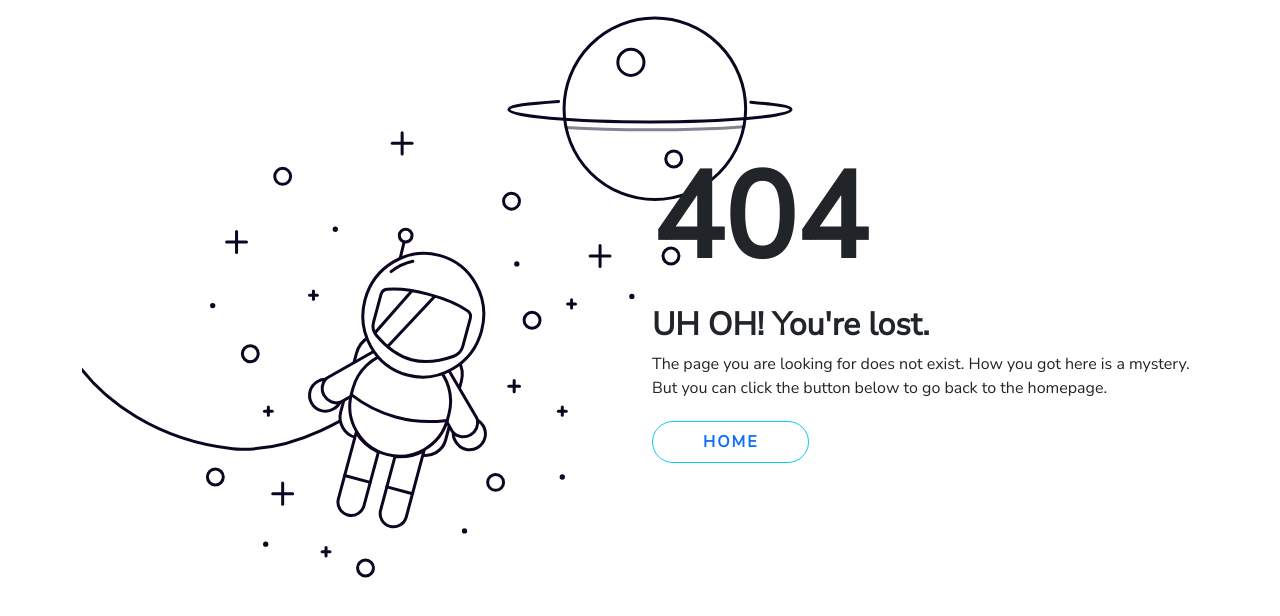
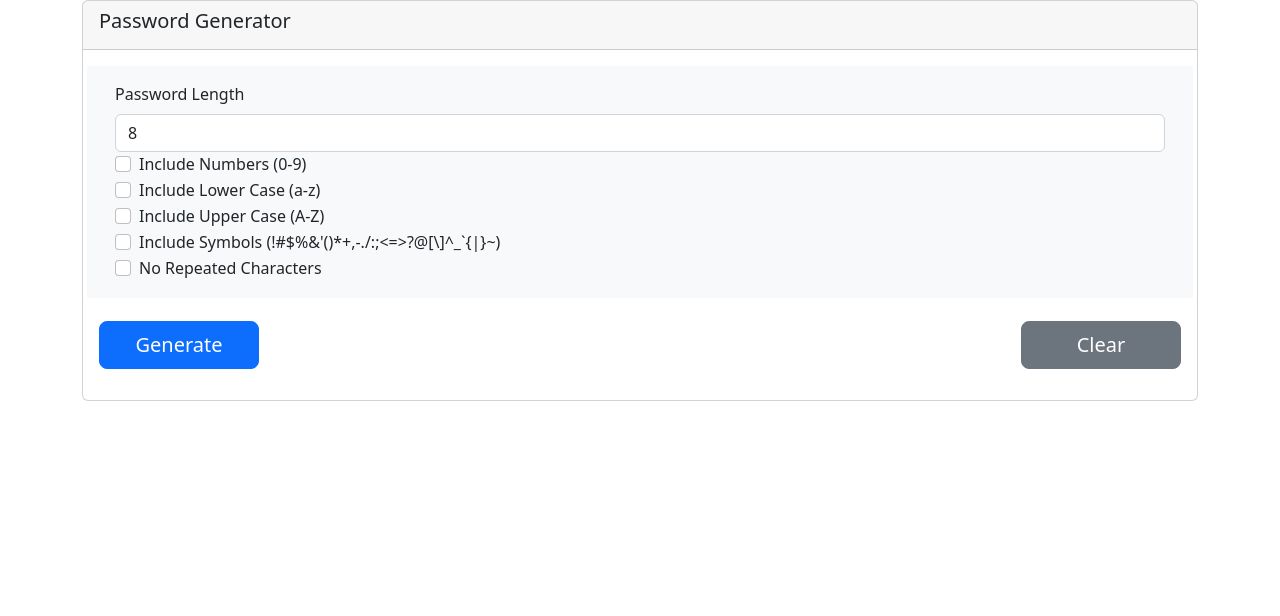
Before and after one commit to dev363/nextjs-project, a Next.js app: page /calculators/password-generator in a window 1280 px wide. Before the commit this address had no page. Shown: the top 616 px of the page. Built offline with nearby package versions, Linux system fonts and the light colour scheme.

Commit message:
Generate Password Done

```diff
--- a/package.json
+++ b/package.json
@@ -12,6 +12,8 @@
     "bootstrap": "^5.2.3",
     "eslint": "8.38.0",
     "eslint-config-next": "13.3.0",
+    "generate-password": "^1.7.0",
+    "moment": "^2.29.4",
     "next": "13.3.0",
     "react": "18.2.0",
     "react-bootstrap": "^2.7.4",
--- /dev/null
+++ b/src/components/common/CopyToClipboard.js
@@ -0,0 +1,17 @@
+import { useState } from "react";
+import { Button } from "react-bootstrap";
+
+const CopyToClipboard = ({ value }) => {
+  const [copy, setCopy] = useState(false);
+  const copyText = () => {
+    setCopy(!copy);
+    let copyThis = !copy ? value : "";
+    navigator.clipboard.writeText(copyThis);
+  };
+  return (
+    <Button size="sm" onClick={(e) => copyText()} >
+      {copy ? "Copied" : "Copy"}
+    </Button>
+  );
+};
+export default CopyToClipboard;
--- /dev/null
+++ b/src/components/password-generator/index.js
@@ -0,0 +1,226 @@
+import { getHours } from "actions/TimeActions";
+import moment from "moment";
+import { Fragment, useEffect, useState } from "react";
+import {
+  Card,
+  Container,
+  Form,
+  Badge,
+  Row,
+  Col,
+  Button,
+  ProgressBar,
+} from "react-bootstrap";
+import generator from "generate-password";
+import CopyToClipboard from "components/common/CopyToClipboard";
+
+export default () => {
+  const [passwordLength, setPasswordlength] = useState(8);
+  const [enableNumber, setEnableNumber] = useState(false);
+  const [enableSymbols, setEnableSymbols] = useState(false);
+  const [enableLowercase, setEnableLowercase] = useState(false);
+  const [enableUppercase, setEnableUppercase] = useState(false);
+  const [excludeSimilarCharacters, setExcludeSimilarCharacters] =
+    useState(false);
+
+  const [isSubmit, setIsSubmit] = useState(false);
+  const [result, setResult] = useState(null);
+  const [error, setError] = useState(null);
+
+  useEffect(() => {
+    isSubmit && generatePasswords();
+    console.log(result);
+  }, [
+    passwordLength,
+    enableNumber,
+    enableNumber,
+    enableSymbols,
+    enableLowercase,
+    enableUppercase,
+    excludeSimilarCharacters,
+  ]);
+
+  const resetCalculator = (e) => {
+    e.preventDefault();
+    setPasswordlength(8);
+    setEnableNumber(false);
+    setEnableSymbols(false);
+    setEnableLowercase(false);
+    setEnableUppercase(false);
+    setExcludeSimilarCharacters(false);
+    setResult(null);
+    setIsSubmit(false);
+  };
+
+  const onSubmit = (e) => {
+    e.preventDefault();
+    setIsSubmit(true);
+    generatePasswords();
+  };
+
+  const generatePasswords = () => {
+    try {
+      let passwords = generator.generateMultiple(5, {
+        length: passwordLength,
+        uppercase: enableUppercase,
+        lowercase: enableLowercase,
+        numbers: enableNumber,
+        symbols: enableSymbols,
+        excludeSimilarCharacters,
+        exclude: "",
+        strict: true,
+      });
+      setResult(passwords);
+      setError(null);
+    } catch (e) {
+      setError("Select any one option.");
+    }
+  };
+
+  const StrengthChecker = (password) => {
+    let strongPassword = new RegExp(
+      "(?=.*[a-z])(?=.*[A-Z])(?=.*[0-9])(?=.*[^A-Za-z0-9])(?=.{8,})"
+    );
+    let mediumPassword = new RegExp(
+      "((?=.*[a-z])(?=.*[A-Z])(?=.*[0-9])(?=.*[^A-Za-z0-9])(?=.{6,}))|((?=.*[a-z])(?=.*[A-Z])(?=.*[^A-Za-z0-9])(?=.{8,}))"
+    );
+    if (strongPassword.test(password)) {
+      return {
+        variant: "success",
+        length: 100,
+      };
+    } else if (mediumPassword.test(password)) {
+      return {
+        variant: "warning",
+        length: 70,
+      };
+    } else {
+      return {
+        variant: "danger",
+        length: 40,
+      };
+    }
+  };
+  return (
+    <Card>
+      <Card.Header>
+        <Card.Title>Password Generator</Card.Title>
+      </Card.Header>
+      <Card.Body>
+        <Row className="p-3 mb-2 bg-light text-dark">
+          <Col md={12} xs={12}>
+            <Form.Group>
+              <Form.Label>Password Length</Form.Label>
+              <Form.Control
+                required
+                type="number"
+                placeholder="10"
+                min={0}
+                max={100}
+                value={passwordLength}
+                onChange={(e) => setPasswordlength(e.target.value)}
+              />
+            </Form.Group>
+          </Col>
+          <Col md={12} xs={12}>
+            <Form.Check
+              inline
+              label="Include Numbers (0-9)"
+              id="Include Numbers (0-9)"
+              name="group1"
+              type={"checkbox"}
+              checked={enableNumber}
+              onChange={(e) => setEnableNumber(!enableNumber)}
+            />
+          </Col>
+          <Col md={12} xs={12}>
+            <Form.Check
+              inline
+              label="Include Lower Case (a-z)"
+              id="Include Lower Case (a-z)"
+              name="group1"
+              type={"checkbox"}
+              checked={enableLowercase}
+              onChange={(e) => setEnableLowercase(!enableLowercase)}
+            />
+          </Col>
+          <Col md={12} xs={12}>
+            <Form.Check
+              inline
+              label="Include Upper Case (A-Z)"
+              id="Include Upper Case (A-Z)"
+              name="group1"
+              type={"checkbox"}
+              checked={enableUppercase}
+              onChange={(e) => setEnableUppercase(!enableUppercase)}
+            />
+          </Col>
+          <Col md={12} xs={12}>
+            <Form.Check
+              inline
+              label="Include Symbols (!#$%&'()*+,-./:;<=>?@[\]^_`{|}~)"
+              id={"Include Symbols (!#$%&'()*+,-./:;<=>?@[]^_`{|}~)"}
+              name="group1"
+              type={"checkbox"}
+              checked={enableSymbols}
+              onChange={(e) => setEnableSymbols(!enableSymbols)}
+            />
+          </Col>
+          <Col md={12} xs={12}>
+            <Form.Check
+              inline
+              label="No Repeated Characters"
+              id={"No Repeated Characters"}
+              name="group1"
+              type={"checkbox"}
+              checked={excludeSimilarCharacters}
+              onChange={(e) =>
+                setExcludeSimilarCharacters(!excludeSimilarCharacters)
+              }
+            />
+          </Col>
+        </Row>
+        <Row>
+          <Col>
+            <div className="button-section">
+              <Button variant="primary" size="lg" onClick={onSubmit}>
+                Generate
+              </Button>
+              <Button variant="secondary" size="lg" onClick={resetCalculator}>
+                Clear
+              </Button>
+            </div>
+          </Col>
+        </Row>
+        <section className="result-section">
+          {result && (
+            <section className="border p-2 rounded-1 mb-1">
+              {result?.map((e, i) => {
+                const { variant, length } = StrengthChecker(e);
+                return (
+                  <div className="response-li" key={i}>
+                    <Badge bg="warning">{e}</Badge>
+                    <div className="w-25">
+                      <ProgressBar striped variant={variant} now={length} />
+                    </div>
+                    <span className="result-value">
+                      <CopyToClipboard value={e} />
+                    </span>
+                  </div>
+                );
+              })}
+            </section>
+          )}
+          {error && (
+            <section className="border p-2 rounded-1 mb-1 text-danger">
+              {error}
+            </section>
+          )}
+        </section>
+      </Card.Body>
+      {/* <Card.Footer>
+        Powered By : <a href="#">Hindishobha.com</a>
+      </Card.Footer> */}
+    </Card>
+  );
+};
--- /dev/null
+++ b/src/pages/calculators/password-generator/index.js
@@ -0,0 +1,11 @@
+import { Container } from "react-bootstrap";
+import TimeCalculator from "components/time-calculator";
+import PasswordGenerator from "components/password-generator";
+
+export default () => {
+  return (
+    <Container>
+      <PasswordGenerator />
+    </Container>
+  );
+};
```
